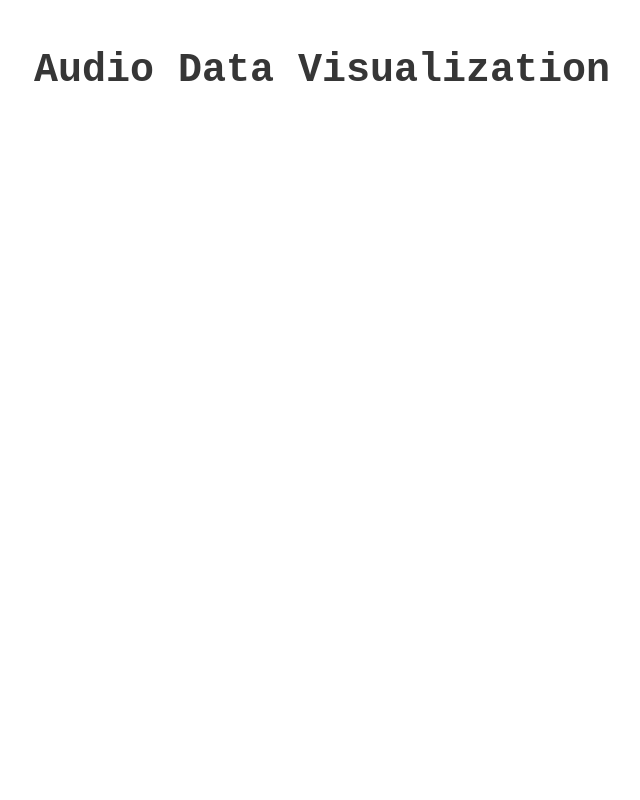
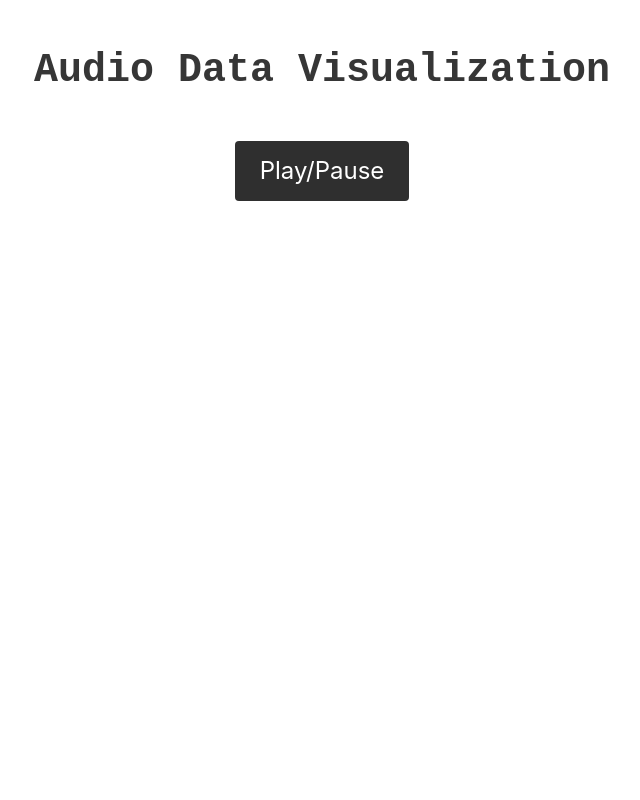
Before and after one commit to MacCode7110/AudioDataVisualization, a React (Create React App) app: page / in a window 1280 px wide. Shown: the top 800 px of the page, without its empty margins (318-958 px from the left). Built offline with nearby package versions, Linux system fonts and the light colour scheme.

Commit message:
Added Play/Pause Button

```diff
--- a/public/index.html
+++ b/public/index.html
@@ -13,5 +13,6 @@
   </head>
   <body>
     <div id="root"></div>
+    <audio src = "Nothingface - Bleeder [Clean].mp3"></audio>
   </body>
 </html>
--- a/src/App.js
+++ b/src/App.js
@@ -1,14 +1,14 @@
 import BarChart from './component/BarChart';
 import Title from './component/Title';
+import PlayPauseButton from './component/PlayPauseButton';
 
 function App()
 {
   return (
     <div>
       <Title />
-      <BarChart data={[12, 5, 6, 6, 9, 10, 7, 8, 9, 14, 16, 5 , 7, 10]}
-    width={1200}
-    height={300}/>
+      <PlayPauseButton />
+      <BarChart />
     </div>
     );
 }
--- a/src/component/BarChart.js
+++ b/src/component/BarChart.js
@@ -2,6 +2,14 @@ import React, {Component} from 'react';
 import * as d3 from "d3";
 
 class BarChart extends Component {
+
+  //Create the audio context:
+  static audioContext = new AudioContext();
+  //Get the audio element:
+  static audioElement = document.querySelector("audio");
+  //Send the audio element into the audio context:
+  //static song = audioContext.createMediaElementSource(audioElement)
+
   //Called immediately after the Spirograph component mounted. Rerendering of the component then occurs.
   componentDidMount() {
     d3.selectAll("rect").remove(); //Need to remove the previous render of the component.
@@ -11,9 +19,9 @@ class BarChart extends Component {
   drawBarChart() {
 
   //Declare the chart dimensions and margins.
-  const data = this.props.data;
-  const width = this.props.width;
-  const height = this.props.height;
+  const data = [12, 5, 6, 6, 9, 10, 7, 8, 9, 14, 16, 5 , 7, 10];
+  const width = 1200;
+  const height = 300;
   const barPadding = 2;
 
   //Create the SVG container.
@@ -34,6 +42,8 @@ class BarChart extends Component {
   }
 
   render() {
+    //Connect nodes to destination:
+    //song.connect(audioContext.destination);
 
     return (
       <div>
--- /dev/null
+++ b/src/component/PlayPauseButton.js
@@ -0,0 +1,15 @@
+function PlayPauseButton()
+{
+    return (
+        <div className = "container">
+            <div className = "buttons is-centered">
+                <button className = "button is-large is-dark is-hovered is-centered" data-playing="false" role="switch" aria-checked="false">
+                    <span>Play/Pause</span>
+                </button>
+            </div>
+            <link rel="stylesheet" href="https://cdn.jsdelivr.net/npm/bulma@0.9.4/css/bulma.min.css"></link>
+        </div>
+    );
+}
+
+export default PlayPauseButton;
```
Also changed, not shown: src/component/AudioController.js (deleted), src/component/Title.js (line endings or trailing spaces), 1 other file (tests, documents, lock files or other folders).
